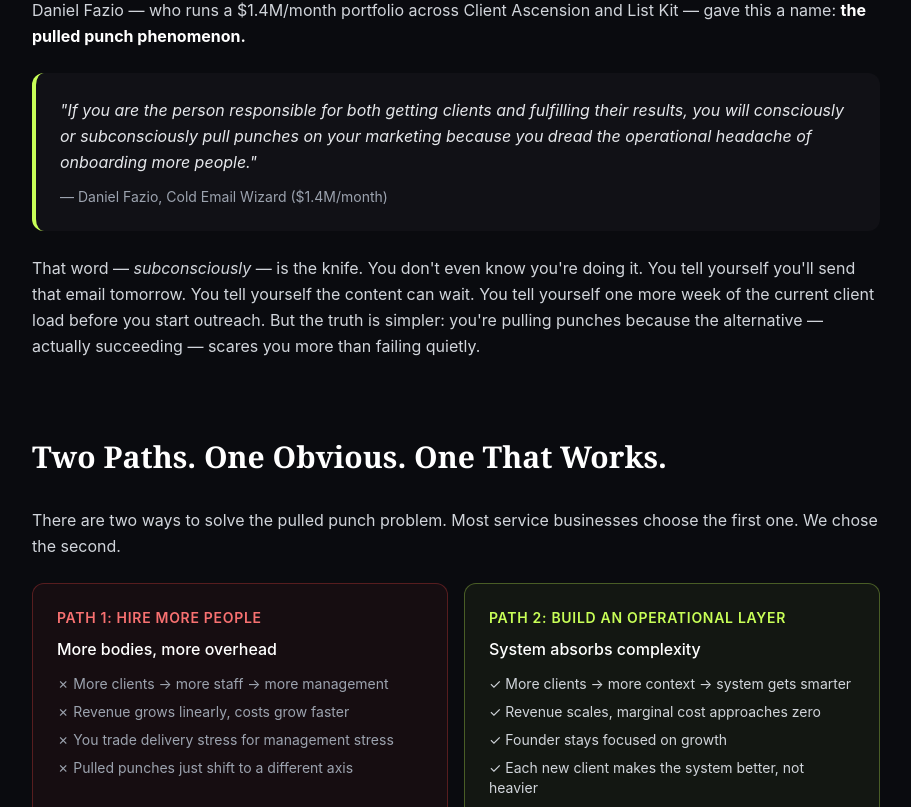
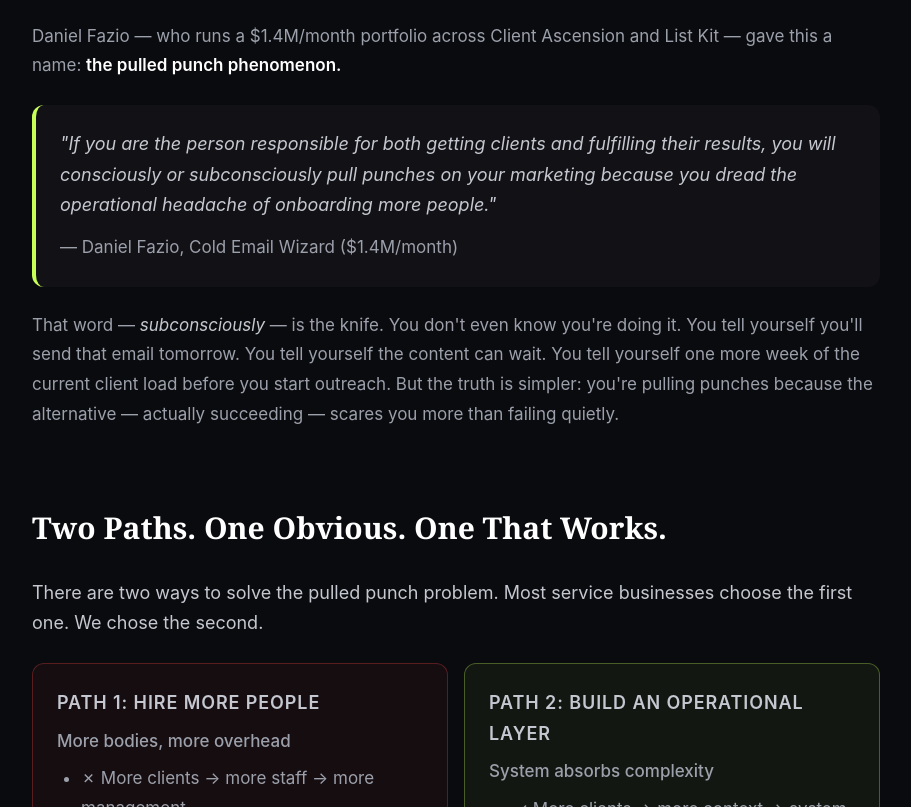
Before and after one commit to FranklinIV94/franklin-portfolio, a Next.js app: page /blog/pulled-punch in a window 1280 px wide. Shown: the part 1433-2240 px from the top of the page, without its empty margins (184-1095 px from the left). Built offline with nearby package versions, Linux system fonts and the light colour scheme.

Commit message:
fix: add blog article typography — style h2/h3/p/ul/ol/blockquote/img/hr/code in dangerouslySetInnerHTML blog posts

```diff
--- a/app/globals.css
+++ b/app/globals.css
@@ -248,6 +248,109 @@
 }
 .cta-card > * { position: relative; }
 
+/* ============ BLOG ARTICLE TYPOGRAPHY ============ */
+article .space-y-6 h2 {
+  font-family: 'Fraunces', Georgia, serif;
+  font-weight: 600;
+  font-size: 1.75rem;
+  line-height: 1.25;
+  color: #fff;
+  margin-top: 2.5rem;
+  margin-bottom: 1rem;
+  letter-spacing: -0.01em;
+}
+article .space-y-6 h3 {
+  font-family: 'Fraunces', Georgia, serif;
+  font-weight: 600;
+  font-size: 1.35rem;
+  line-height: 1.3;
+  color: #fff;
+  margin-top: 2rem;
+  margin-bottom: 0.75rem;
+  letter-spacing: -0.01em;
+}
+article .space-y-6 p {
+  color: #9ca0ab;
+  font-size: 1.0625rem;
+  line-height: 1.75;
+}
+article .space-y-6 p:first-of-type {
+  color: #c5c8d0;
+  font-size: 1.125rem;
+  line-height: 1.7;
+}
+article .space-y-6 ul,
+article .space-y-6 ol {
+  color: #9ca0ab;
+  font-size: 1.0625rem;
+  line-height: 1.75;
+  padding-left: 1.5rem;
+  margin-top: 0.5rem;
+}
+article .space-y-6 ul { list-style: disc; }
+article .space-y-6 ol { list-style: decimal; }
+article .space-y-6 li {
+  margin-bottom: 0.5rem;
+}
+article .space-y-6 strong {
+  color: #fff;
+  font-weight: 600;
+}
+article .space-y-6 em {
+  color: #c5c8d0;
+  font-style: italic;
+}
+article .space-y-6 a {
+  color: var(--accent);
+  text-decoration: underline;
+  text-decoration-color: rgba(200, 255, 87, 0.4);
+  text-underline-offset: 3px;
+  transition: text-decoration-color 0.2s;
+}
+article .space-y-6 a:hover {
+  text-decoration-color: var(--accent);
+}
+article .space-y-6 blockquote {
+  border-left: 3px solid var(--accent);
+  padding-left: 1.25rem;
+  margin: 1.5rem 0;
+  color: #c5c8d0;
+  font-style: italic;
+}
+article .space-y-6 img {
+  border-radius: 12px;
+  margin: 1.5rem auto;
+  display: block;
+  max-width: 100%;
+  height: auto;
+}
+article .space-y-6 hr {
+  border: none;
+  border-top: 1px solid var(--border);
+  margin: 2rem 0;
+}
+article .space-y-6 code {
+  font-family: 'JetBrains Mono', monospace;
+  font-size: 0.875em;
+  background: rgba(255, 255, 255, 0.06);
+  padding: 0.15em 0.4em;
+  border-radius: 4px;
+  color: var(--accent);
+}
+article .space-y-6 pre {
+  background: var(--surface);
+  border: 1px solid var(--border);
+  border-radius: 12px;
+  padding: 1.25rem;
+  overflow-x: auto;
+  margin: 1.5rem 0;
+}
+article .space-y-6 pre code {
+  background: none;
+  padding: 0;
+  color: #c5c8d0;
+}
+
 /* Stagger animation utility */
 @keyframes fadeUp {
   from { opacity: 0; transform: translateY(24px); }
```
